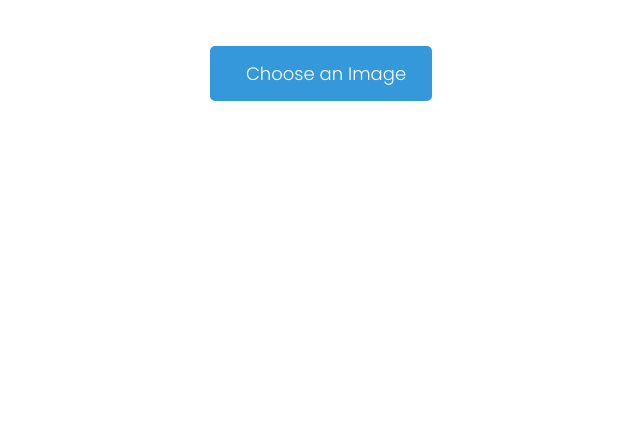
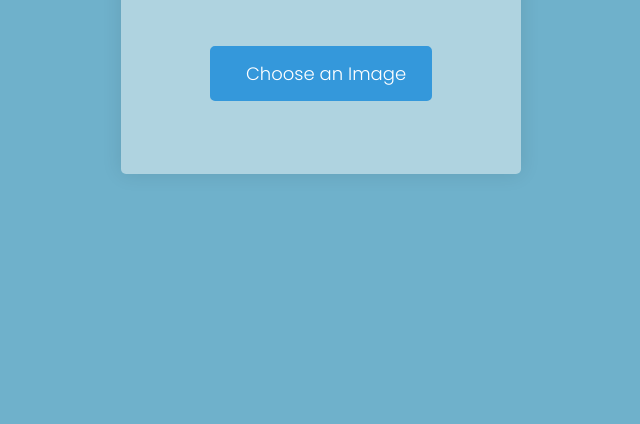
Before and after one commit to peacekeeper09/Image-width-height, a plain HTML site: page index.html in a window 1280 px wide. Shown: the part 376-800 px from the top of the page, without its empty margins (319-959 px from the left). Drawn offline with Linux system fonts and the light colour scheme.

Commit message:
Update style.css

```diff
--- a/style.css
+++ b/style.css
@@ -4,33 +4,41 @@
   box-sizing: border-box;
 }
 
+
+html,
 body {
+  height: 100%;
   font-family: 'Poppins', sans-serif;
+}
+
+body {
+  display: flex;
+  justify-content: center;
+  align-items: center;
+  background-color: #6fb1cb;
   margin: 0;
   padding: 0;
-  background-color: #f5f5f5;
 }
 
 .container {
-  max-width: 960px;
-  margin: 0 auto;
+  max-width: 400px;
+  height: 300px;
+  width: 4000px;
   padding: 40px 20px;
   display: flex;
   flex-direction: column;
   justify-content: center;
   align-items: center;
-  background-color: #fff;
+  background-color: #afd3e0;
   box-shadow: 0px 0px 20px rgba(0, 0, 0, 0.1);
-
-  /* new CSS */
-  height: 100vh;
+  border-radius: 5px;
 }
-
 
 
 input[type="file"] {
   display: none;
 }
+
 h1 {
   text-align: center;
   font-size: 36px;
@@ -75,7 +83,7 @@ form {
   display: none;
   border: 2px solid #ccc;
   border-radius: 5px;
-  box-shadow: 0px 0px 10px rgba(0, 0, 0, 0.1);
+  box-shadow: 0 0 10px rgba(0, 0, 0, 0.1);
   margin-bottom: 20px;
 }
 
```
